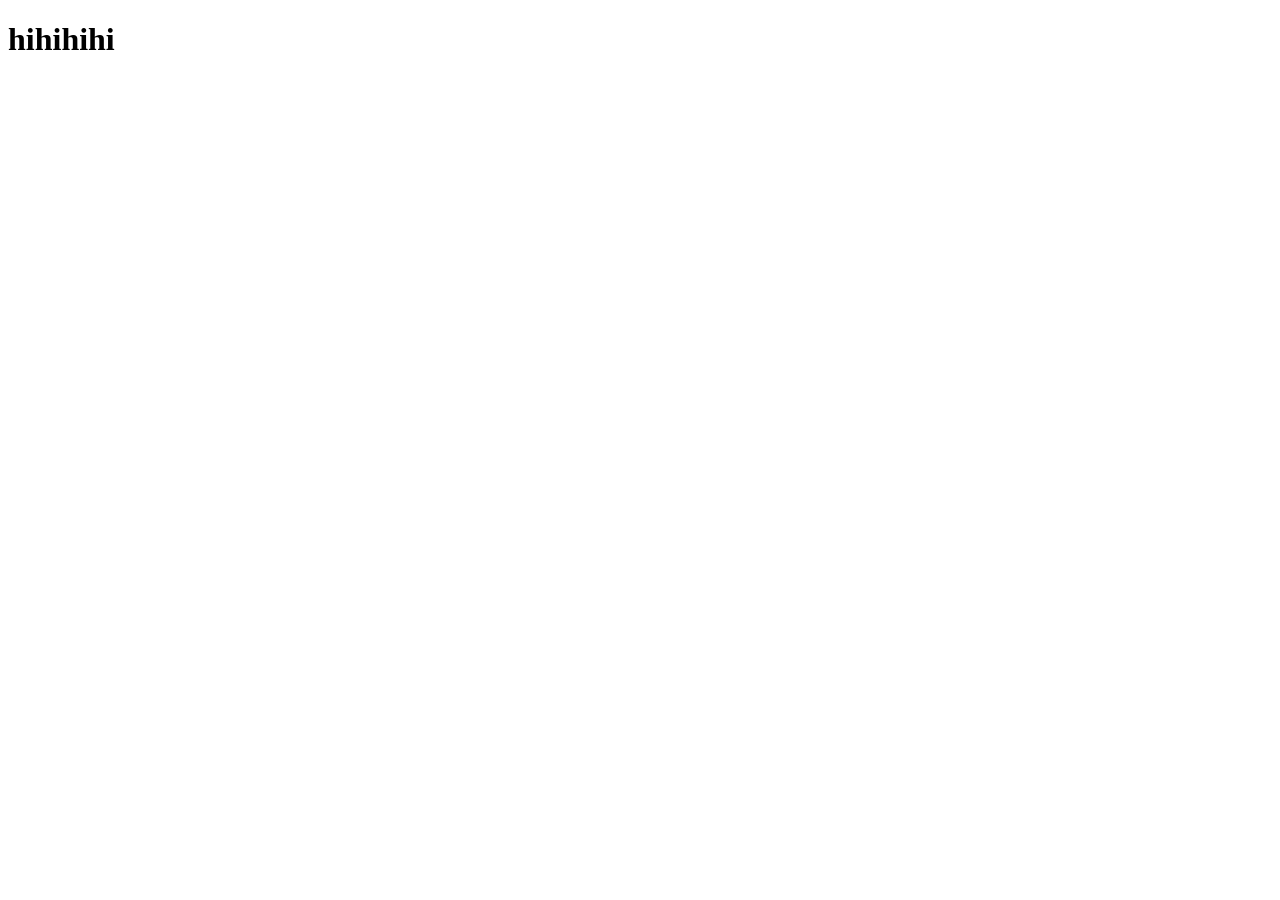
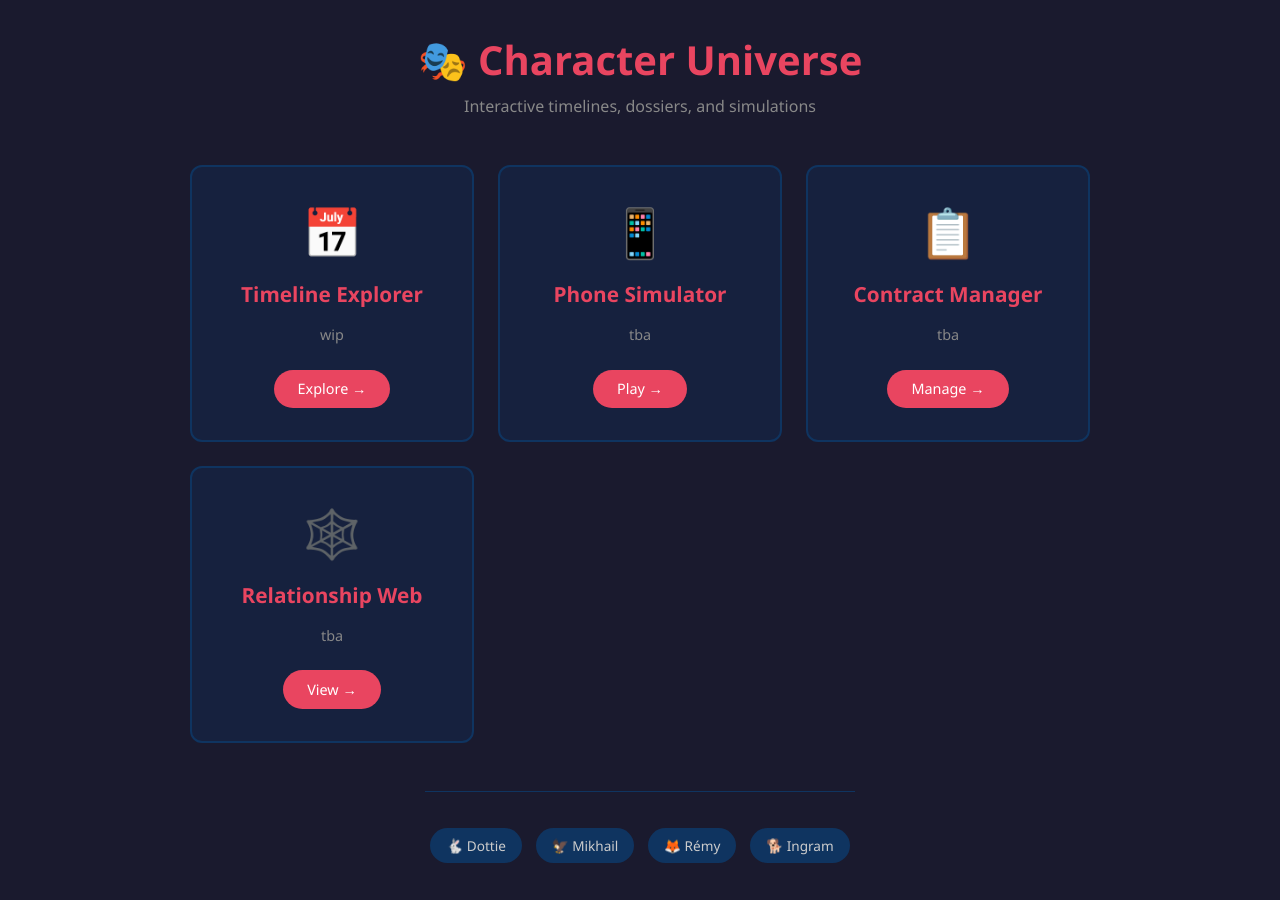
Before and after one commit to rieldex/absolution, a plain HTML site: page index.html in a window 1280 px wide. Before the commit the page ends 800 px from the top, so only its background shows below. Drawn offline with Linux system fonts and the light colour scheme.

Commit message:
Update index.html

```diff
--- a/index.html
+++ b/index.html
@@ -1,5 +1,166 @@
 <!DOCTYPE html>
-<html>
-  <head><title>test</title></head>
-  <body><h1>hihihihi</h1></body>
+<html lang="en">
+<head>
+    <meta charset="UTF-8">
+    <meta name="viewport" content="width=device-width, initial-scale=1.0">
+    <title>Character Universe</title>
+    <style>
+        * {
+            margin: 0;
+            padding: 0;
+            box-sizing: border-box;
+        }
+
+        body {
+            font-family: 'Segoe UI', system-ui, sans-serif;
+            background: #1a1a2e;
+            color: #eee;
+            min-height: 100vh;
+            display: flex;
+            flex-direction: column;
+            align-items: center;
+            padding: 2rem;
+        }
+
+        h1 {
+            color: #e94560;
+            margin-bottom: 0.5rem;
+            font-size: 2.5rem;
+        }
+
+        .subtitle {
+            color: #888;
+            margin-bottom: 3rem;
+        }
+
+        /* Button Grid */
+        .game-grid {
+            display: grid;
+            grid-template-columns: repeat(auto-fit, minmax(280px, 1fr));
+            gap: 1.5rem;
+            width: 100%;
+            max-width: 900px;
+        }
+
+        /* Game Card/Button */
+        .game-card {
+            background: #16213e;
+            border: 2px solid #0f3460;
+            border-radius: 12px;
+            padding: 2rem;
+            text-align: center;
+            text-decoration: none;
+            color: #eee;
+            transition: all 0.3s;
+            cursor: pointer;
+            display: flex;
+            flex-direction: column;
+            align-items: center;
+            gap: 1rem;
+        }
+
+        .game-card:hover {
+            border-color: #e94560;
+            transform: translateY(-5px);
+            box-shadow: 0 10px 30px rgba(233, 69, 96, 0.3);
+        }
+
+        .game-icon {
+            font-size: 3rem;
+        }
+
+        .game-title {
+            font-size: 1.3rem;
+            font-weight: bold;
+            color: #e94560;
+        }
+
+        .game-desc {
+            font-size: 0.9rem;
+            color: #888;
+            line-height: 1.5;
+        }
+
+        .play-btn {
+            background: #e94560;
+            color: white;
+            padding: 0.6rem 1.5rem;
+            border-radius: 20px;
+            font-size: 0.9rem;
+            margin-top: 0.5rem;
+            display: inline-block;
+        }
+
+        /* Character quick links (optional) */
+        .char-bar {
+            margin-top: 3rem;
+            padding-top: 2rem;
+            border-top: 1px solid #0f3460;
+            text-align: center;
+        }
+
+        .char-btn {
+            display: inline-block;
+            margin: 0.3rem;
+            padding: 0.5rem 1rem;
+            background: #0f3460;
+            border-radius: 20px;
+            font-size: 0.85rem;
+            color: #ccc;
+        }
+    </style>
+</head>
+<body>
+    <h1>🎭 Character Universe</h1>
+    <p class="subtitle">Interactive timelines, dossiers, and simulations</p>
+
+    <div class="game-grid">
+        <!-- Timeline Explorer -->
+        <a href="timeline-explorer/" class="game-card">
+            <div class="game-icon">📅</div>
+            <div class="game-title">Timeline Explorer</div>
+            <div class="game-desc">
+                wip
+            </div>
+            <span class="play-btn">Explore →</span>
+        </a>
+
+        <!-- Future: Phone Simulator -->
+        <a href="phone-simulator/" class="game-card">
+            <div class="game-icon">📱</div>
+            <div class="game-title">Phone Simulator</div>
+            <div class="game-desc">
+                tba
+            </div>
+            <span class="play-btn">Play →</span>
+        </a>
+
+        <!-- Future: Contract Manager -->
+        <a href="contract-game/" class="game-card">
+            <div class="game-icon">📋</div>
+            <div class="game-title">Contract Manager</div>
+            <div class="game-desc">
+                tba
+            </div>
+            <span class="play-btn">Manage →</span>
+        </a>
+
+        <!-- Future: Relationship Web -->
+        <a href="relationship-web/" class="game-card">
+            <div class="game-icon">🕸️</div>
+            <div class="game-title">Relationship Web</div>
+            <div class="game-desc">
+                tba
+            </div>
+            <span class="play-btn">View →</span>
+        </a>
+    </div>
+
+    <div class="char-bar">
+        <span class="char-btn">🐇 Dottie</span>
+        <span class="char-btn">🦅 Mikhail</span>
+        <span class="char-btn">🦊 Rémy</span>
+        <span class="char-btn">🐕 Ingram</span>
+    </div>
+</body>
 </html>
```
